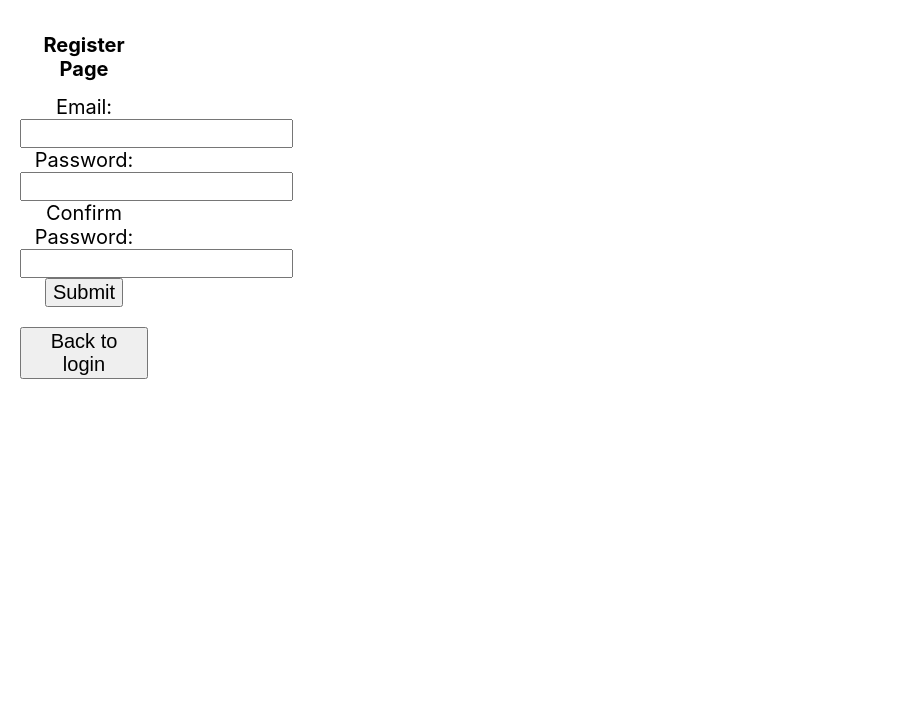
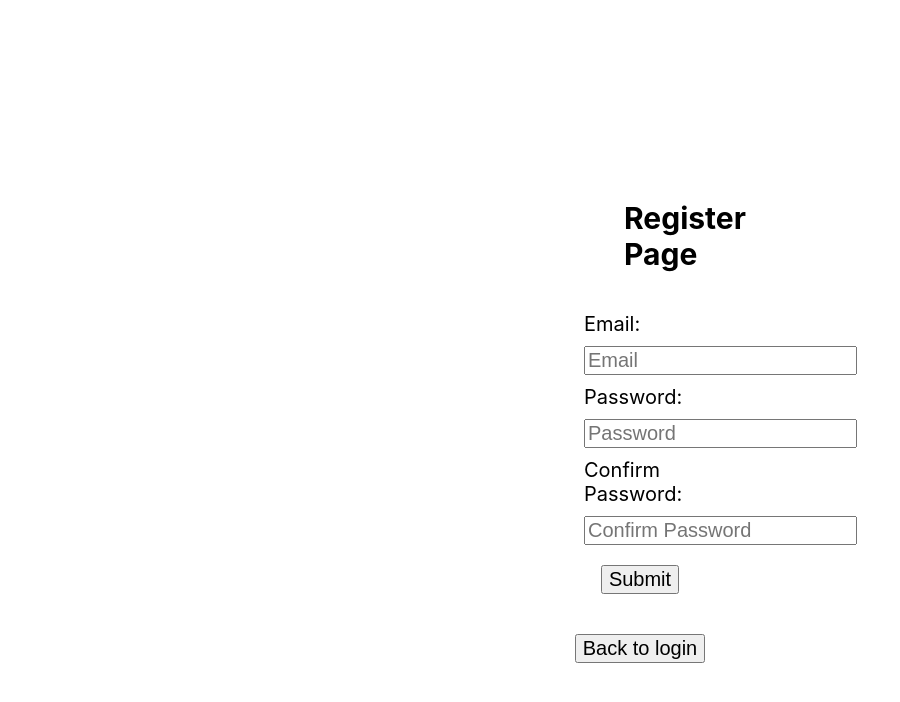
Before and after one commit to mehmetkarauc/eventogy-project, a React (Create React App) app: page /register in a window 1280 px wide. Shown: the top 702 px of the page, without its empty margins (0-900 px from the left). Built offline with nearby package versions, Linux system fonts and the light colour scheme.

Commit message:
added styling

```diff
--- a/src/components/account_component/Account.css
+++ b/src/components/account_component/Account.css
@@ -0,0 +1,26 @@
+#account > h1 {
+    text-align: center;
+    font-size: 30px;
+    margin: 20px;
+}
+
+#account div:nth-child(2) {
+    display: table-caption;
+    margin: 0 20px;
+}
+
+#account > div:nth-child(4) {
+    margin: 20px;
+}
+
+#account > div:nth-child(5) {
+    margin: 20px;
+}
+
+#account > p {
+    margin: 20px;
+}
+
+#account div:nth-child(2) > label > input {
+    margin: 10px 0;
+}
--- a/src/components/account_component/Account.jsx
+++ b/src/components/account_component/Account.jsx
@@ -1,7 +1,9 @@
 import React, { useState } from 'react';
 import { useNavigate } from 'react-router-dom';
+import './Account.css';
 
 function Account() {
+    const [email, setEmail] = useState();
     const [currentPassword, setCurrentPassword] = useState();
     const [newPassword, setNewPassword] = useState();
     const [newConfirmedPassword, setNewConfirmedPassword] = useState();
@@ -19,9 +21,13 @@ function Account() {
     }
 
     return (
-        <div>
+        <div id='account'>
             <h1>Account</h1>
             <div>
+            <label>
+                    Email:
+                    <input type='email' onChange={(e) => setEmail(e.target.value)}></input>
+                </label>
                 <label>
                     Current Password:
                     <input type='password' onChange={(e) => setCurrentPassword(e.target.value)}></input>
@@ -35,9 +41,9 @@ function Account() {
                     <input type='password' onChange={(e) => setNewConfirmedPassword(e.target.value)}></input>
                 </label>
             </div>
-            <button onClick={changePassword}>Chnage Password</button>
             <p>{ passwordStatus }</p>
-            <button onClick={() => navigate(-1)}>Back</button>
+            <div><button onClick={changePassword}>Change Password</button></div>
+            <div><button onClick={() => navigate(-1)}>Back</button></div>
         </div>
     )
 }
--- a/src/components/home_component/Home.css
+++ b/src/components/home_component/Home.css
@@ -0,0 +1,18 @@
+#home > h1 {
+    text-align: center;
+    font-size: 30px;
+    margin: 20px;
+}
+
+#home > div {
+    text-align: right;
+    margin: 10px;
+}
+
+#home > div > button:first-child{
+    margin: 0 10px;
+}
+
+#home > div > button:nth-child(2){
+    margin: 0 10px;
+}
--- a/src/components/home_component/Home.jsx
+++ b/src/components/home_component/Home.jsx
@@ -1,5 +1,6 @@
 import React, { useState } from 'react';
 import { useNavigate } from 'react-router-dom';
+import './Home.css';
 
 function Home() {
   const [authenticated, setAuthenticated] = useState(localStorage.getItem("authenticated"));
@@ -14,10 +15,12 @@ function Home() {
     return (
       <>
         {authenticated === "true" &&
-        <div>
+        <div id='home'>
+            <div>
+              <button onClick={() => navigate('/home/account')}>Account</button>
+              <button onClick={logout}>Logout</button>
+            </div>
             <h1>Home</h1>
-            <button onClick={() => navigate('/home/account')}>Account</button>
-            <button onClick={logout}>Logout</button>
         </div>
         }
       </>
--- a/src/components/login_component/Login.css
+++ b/src/components/login_component/Login.css
@@ -11,16 +11,16 @@
     bottom: 0;
     right: 0;
     width: 50%;
-    height: 50%;
+    height: 60%;
     margin: auto;
 }
 
-#login > h1 {
-    font-size: 30px;
+#login > form {
     margin: 40px;
 }
 
-#login > form {
+#login > form > h1 {
+    font-size: 30px;
     margin: 40px;
 }
 
--- a/src/components/login_component/Login.jsx
+++ b/src/components/login_component/Login.jsx
@@ -44,11 +44,11 @@ function Login() {
           <h1> Login Page </h1>
           <label>
             Email:
-            <input type='email' onChange={(e) => setEmailValue(e.target.value)} required></input>
+            <input type='email' placeholder='Email' onChange={(e) => setEmailValue(e.target.value)} required></input>
           </label>
           <label>
             Password:
-            <input type='password' onChange={(e) => setPasswordValue(e.target.value)} required></input>
+            <input type='password' placeholder='Password' onChange={(e) => setPasswordValue(e.target.value)} required></input>
           </label>
           <input type='submit' value='Submit'/>
         </form>
--- a/src/components/new_user_component/NewUser.css
+++ b/src/components/new_user_component/NewUser.css
@@ -1,5 +1,33 @@
 #register {
+    position: fixed;
+    top: 0;
+    left: 0;
+    bottom: 0;
+    right: 0;
+    width: 15%;
+    height: 60%;
+    margin: auto;
+}
+
+#register > form {
+    margin: 40px;
+}
+
+#register > form > h1 {
     text-align: center;
-    width: 10%;
-    padding: 20px;
+    font-size: 30px;
+    margin: 40px;
 }
+
+#register > form > div {
+    text-align: center;
+    margin: 10px 0;
+}
+
+#register > form > label > input {
+    margin: 10px 0;
+}
+
+#register > div {
+    text-align: center;
+}
--- a/src/components/new_user_component/NewUser.jsx
+++ b/src/components/new_user_component/NewUser.jsx
@@ -52,20 +52,20 @@ function NewUser() {
                 <h1> Register Page </h1>
                 <label>
                 Email:
-                <input type='email' onChange={(e) => setEmailValue(e.target.value)} required></input>
+                <input type='email' placeholder='Email' onChange={(e) => setEmailValue(e.target.value)} required></input>
                 </label>
                 <label>
                 Password:
-                <input type='password' onChange={(e) => setPasswordValue(e.target.value)} required></input>
+                <input type='password' placeholder='Password' onChange={(e) => setPasswordValue(e.target.value)} required></input>
                 </label>
                 <label>
                 Confirm Password:
-                <input type='password' onChange={(e) => setConfirmedPasswordValue(e.target.value)} required></input>
+                <input type='password' placeholder='Confirm Password' onChange={(e) => setConfirmedPasswordValue(e.target.value)} required></input>
                 </label>
-                <input type='submit' value='Submit'/>
+                <div><input type='submit' value='Submit'/></div>
             </form>
             <p>{accountStatus}</p>
-            <button onClick={() => navigate(-1)}>Back to login</button>
+            <div><button onClick={() => navigate(-1)}>Back to login</button></div>
         </div>
     )
 }
```
